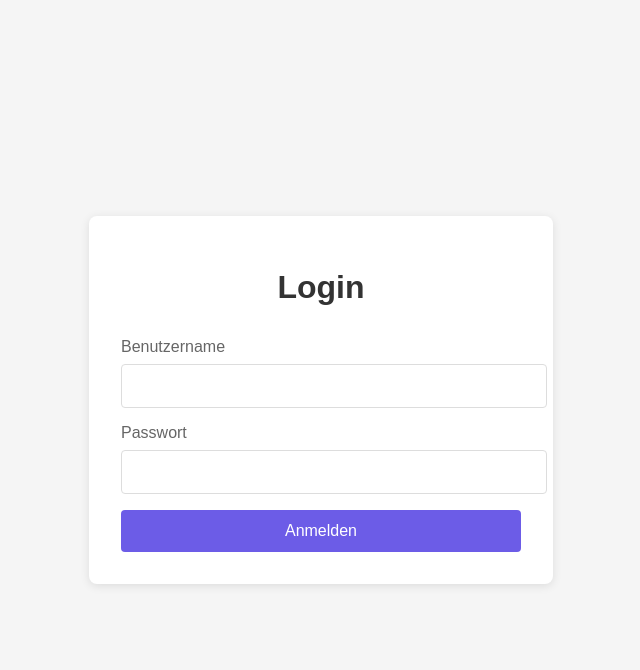
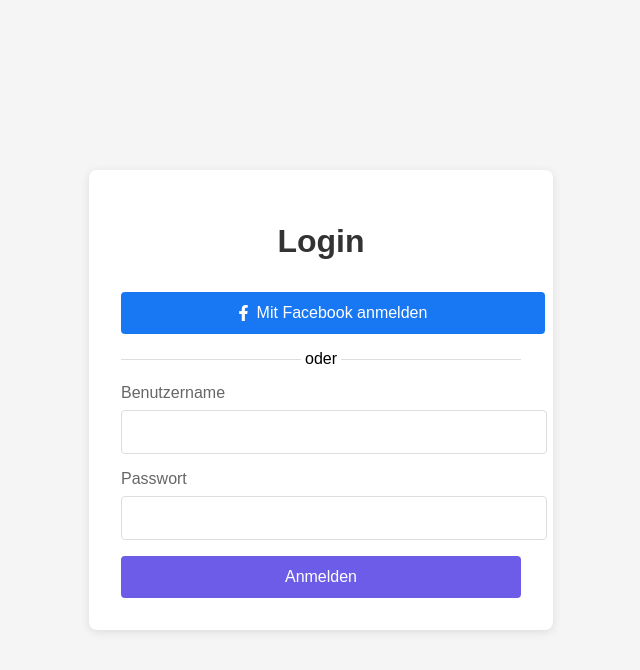
Before and after one commit to pridalx21/instaapp, a Flask app: page /login in a window 1280 px wide. Shown: the top 670 px of the page, without its empty margins (319-959 px from the left). Run offline with Flask 3, Linux system fonts and the light colour scheme; some libraries are stand-ins or nearby versions.

Commit message:
Add Facebook login button and configuration

```diff
--- a/render.yaml
+++ b/render.yaml
@@ -13,6 +13,12 @@ services:
         value: app.py
       - key: RENDER
         value: true
+      - key: BASE_URL
+        value: https://instaapp.onrender.com
+      - key: FACEBOOK_APP_ID
+        sync: false
+      - key: FACEBOOK_APP_SECRET
+        sync: false
     disk:
       name: uploads
       mountPath: /opt/render/project/src/static/uploads
--- a/templates/login.html
+++ b/templates/login.html
@@ -89,7 +89,57 @@
             background-color: #dbeafe;
             color: #2563eb;
         }
+
+        .or-divider {
+            text-align: center;
+            margin: 1rem 0;
+            position: relative;
+        }
+
+        .or-divider::before,
+        .or-divider::after {
+            content: '';
+            position: absolute;
+            top: 50%;
+            width: 45%;
+            height: 1px;
+            background-color: #ddd;
+        }
+
+        .or-divider::before {
+            left: 0;
+        }
+
+        .or-divider::after {
+            right: 0;
+        }
+
+        .facebook-btn {
+            width: 100%;
+            padding: 0.75rem;
+            background-color: #1877f2;
+            color: white;
+            border: none;
+            border-radius: 4px;
+            font-size: 1rem;
+            cursor: pointer;
+            transition: background-color 0.2s;
+            display: flex;
+            align-items: center;
+            justify-content: center;
+            text-decoration: none;
+            margin-bottom: 1rem;
+        }
+
+        .facebook-btn:hover {
+            background-color: #166fe5;
+        }
+
+        .facebook-btn i {
+            margin-right: 0.5rem;
+        }
     </style>
+    <link rel="stylesheet" href="https://cdnjs.cloudflare.com/ajax/libs/font-awesome/6.0.0/css/all.min.css">
 </head>
 <body>
     <div class="login-container">
@@ -104,6 +154,12 @@
                 </div>
             {% endif %}
         {% endwith %}
+
+        <a href="{{ url_for('facebook_login') }}" class="facebook-btn">
+            <i class="fab fa-facebook-f"></i> Mit Facebook anmelden
+        </a>
+
+        <div class="or-divider">oder</div>
 
         <form method="POST" action="{{ url_for('login') }}">
             <div class="form-group">
```
